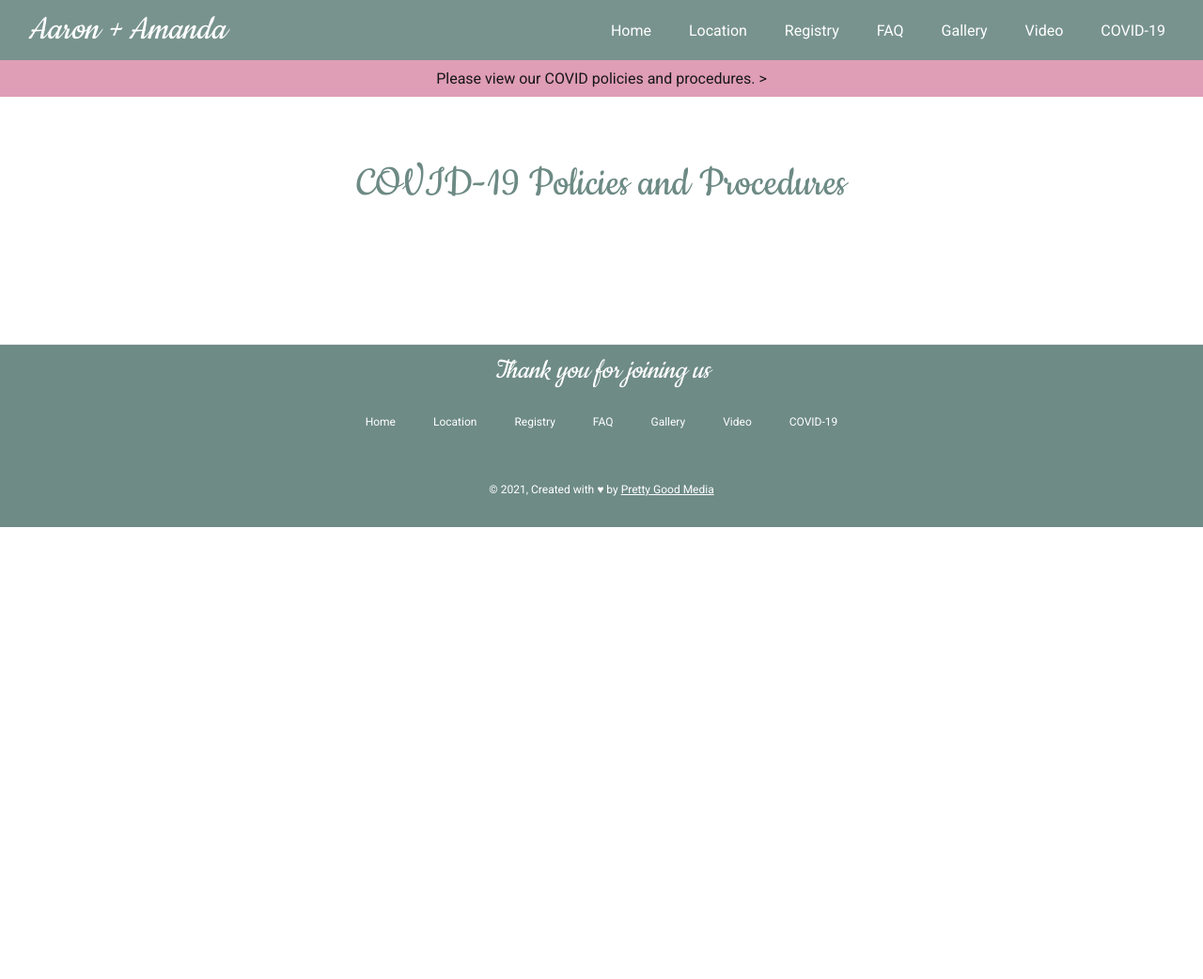
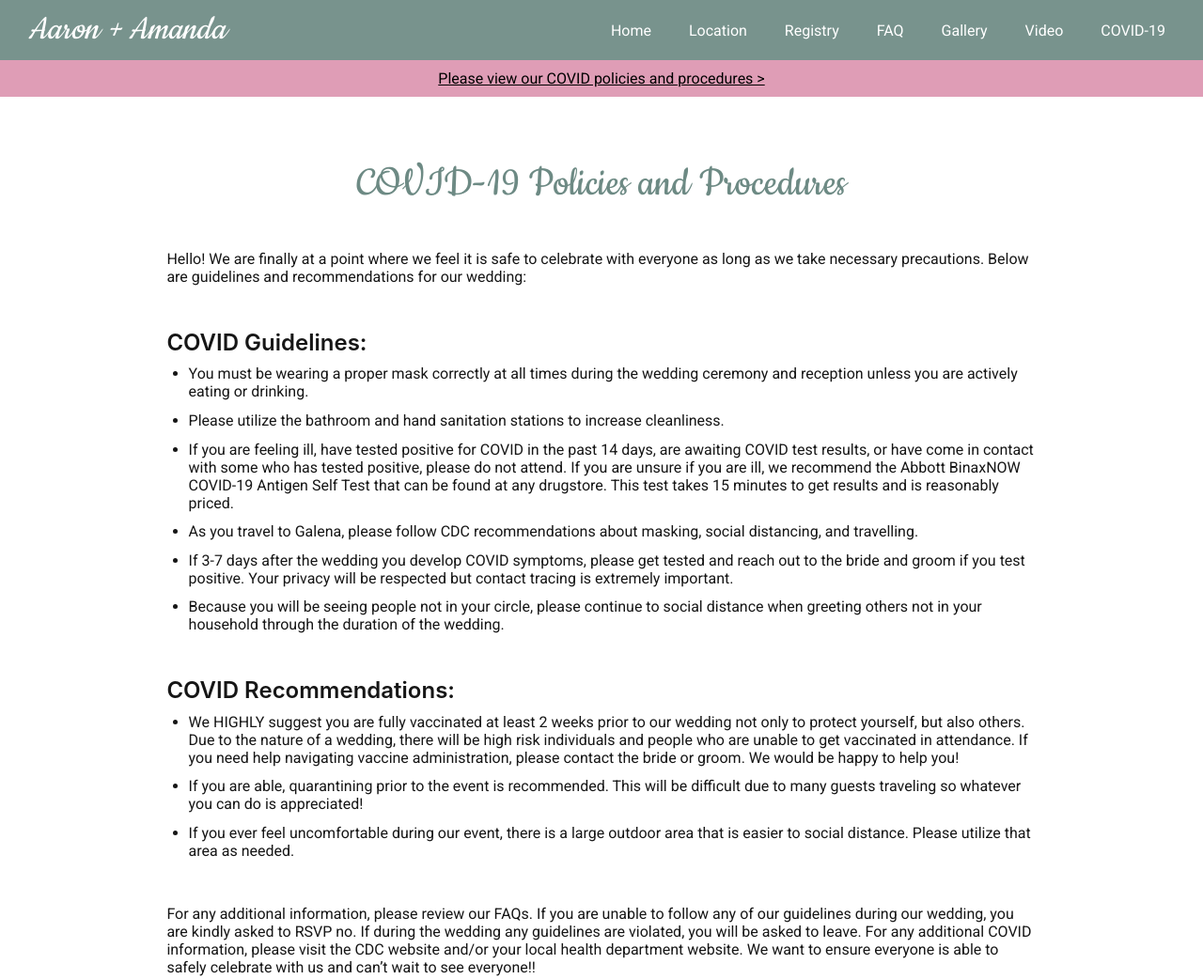
Before and after one commit to lzbrady/wedding-aaron-amanda, a Gatsby site: page /covid in a window 1280 px wide. Shown: the top 1042 px of the page at 94% size. Before the commit the page ends 800 px from the top, so only its background shows below. Built offline with nearby package versions, Linux system fonts and the light colour scheme; Gatsby itself is replaced by a stand-in of ours.

Commit message:
Added covid policies page

```diff
--- a/src/components/AnnouncementBanner.js
+++ b/src/components/AnnouncementBanner.js
@@ -22,8 +22,14 @@ const Banner = styled.div`
   background-color: #df9db6;
   padding: 10px;
   text-align: center;
+
+  :hover {
+    background-color: #cc7898;
+  }
 `
 
 const BannerMessage = styled.p`
   margin: 0px;
+  color: black;
+  text-decoration: underline;
 `
--- a/src/components/layout.js
+++ b/src/components/layout.js
@@ -24,10 +24,12 @@ const Layout = ({ children, constrainWidth }) => {
   return (
     <>
       <Header siteTitle={data.site.siteMetadata.title} />
-      <AnnouncementBanner
-        isHtml
-        message="Please view our COVID policies and procedures. >"
-      />
+      <Link to="/covid/">
+        <AnnouncementBanner
+          isLink
+          message="Please view our COVID policies and procedures >"
+        />
+      </Link>
 
       <div
         style={{
--- a/src/pages/covid.js
+++ b/src/pages/covid.js
@@ -1,4 +1,5 @@
 import React from "react"
+import styled from "styled-components"
 
 import Layout from "../components/layout"
 import SEO from "../components/seo"
@@ -13,9 +14,96 @@ const Covid = () => {
         <h1 className={commonStyles.pageTitle}>
           COVID-19 Policies and Procedures
         </h1>
+
+        <p>
+          Hello! We are finally at a point where we feel it is safe to celebrate
+          with everyone as long as we take necessary precautions. Below are
+          guidelines and recommendations for our wedding:
+        </p>
+
+        <Header>COVID Guidelines:</Header>
+        <List>
+          <ListItem>
+            You must be wearing a proper mask correctly at all times during the
+            wedding ceremony and reception unless you are actively eating or
+            drinking.
+          </ListItem>
+          <ListItem>
+            Please utilize the bathroom and hand sanitation stations to increase
+            cleanliness.{" "}
+          </ListItem>
+          <ListItem>
+            If you are feeling ill, have tested positive for COVID in the past
+            14 days, are awaiting COVID test results, or have come in contact
+            with some who has tested positive, please do not attend. If you are
+            unsure if you are ill, we recommend the Abbott BinaxNOW COVID-19
+            Antigen Self Test that can be found at any drugstore. This test
+            takes 15 minutes to get results and is reasonably priced.
+          </ListItem>
+          <ListItem>
+            As you travel to Galena, please follow CDC recommendations about
+            masking, social distancing, and travelling.
+          </ListItem>
+          <ListItem>
+            If 3-7 days after the wedding you develop COVID symptoms, please get
+            tested and reach out to the bride and groom if you test positive.
+            Your privacy will be respected but contact tracing is extremely
+            important.{" "}
+          </ListItem>
+          <ListItem>
+            Because you will be seeing people not in your circle, please
+            continue to social distance when greeting others not in your
+            household through the duration of the wedding.{" "}
+          </ListItem>
+        </List>
+
+        <Header>COVID Recommendations:</Header>
+        <List>
+          <ListItem>
+            We HIGHLY suggest you are fully vaccinated at least 2 weeks prior to
+            our wedding not only to protect yourself, but also others. Due to
+            the nature of a wedding, there will be high risk individuals and
+            people who are unable to get vaccinated in attendance. If you need
+            help navigating vaccine administration, please contact the bride or
+            groom. We would be happy to help you!
+          </ListItem>
+          <ListItem>
+            If you are able, quarantining prior to the event is recommended.
+            This will be difficult due to many guests traveling so whatever you
+            can do is appreciated!
+          </ListItem>
+          <ListItem>
+            If you ever feel uncomfortable during our event, there is a large
+            outdoor area that is easier to social distance. Please utilize that
+            area as needed.
+          </ListItem>
+        </List>
+
+        <p>
+          For any additional information, please review our FAQs. If you are
+          unable to follow any of our guidelines during our wedding, you are
+          kindly asked to RSVP no. If during the wedding any guidelines are
+          violated, you will be asked to leave. For any additional COVID
+          information, please visit the CDC website and/or your local health
+          department website. We want to ensure everyone is able to safely
+          celebrate with us and can’t wait to see everyone!!
+        </p>
       </div>
     </Layout>
   )
 }
 
+const Header = styled.h1`
+  font-weight: 600;
+  font-size: 24px;
+  margin-bottom: 10px;
+  margin-top: 48px;
+`
+
+const List = styled.ul`
+  margin-bottom: 48px;
+`
+
+const ListItem = styled.li``
+
 export default Covid
```
